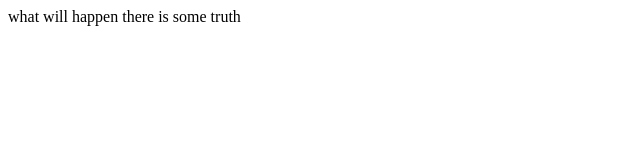
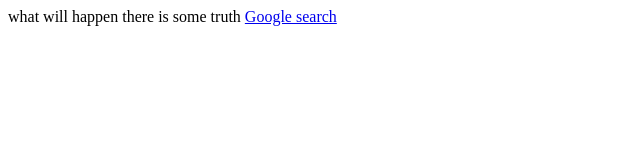
Before and after one commit to syntaxill/web-project, a plain HTML site: page index.html in a window 1280 px wide. Shown: the whole page, without its empty margins (0-640 px from the left). Drawn offline with Linux system fonts and the light colour scheme.

Commit message:
link to google

```diff
--- a/index.html
+++ b/index.html
@@ -10,5 +10,6 @@
 <body>
     what will happen
     there is some truth
+    <a href="google.com">Google search</a>
 </body>
 </html>
```
